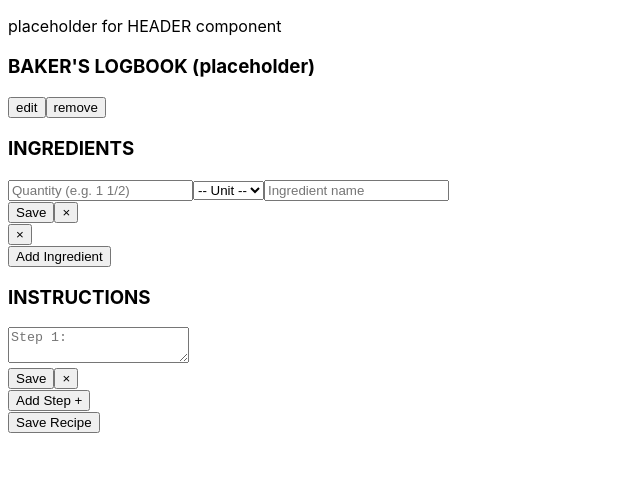
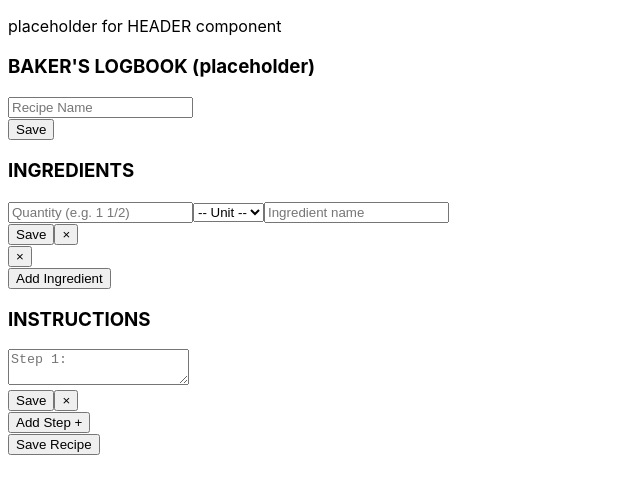
Before and after one commit to jisung594/bakers-logbook, an Angular app: page / in a window 1280 px wide. Shown: the top 494 px of the page, without its empty margins (0-640 px from the left). Built offline with nearby package versions, Linux system fonts and the light colour scheme; no server answers; what @angular/fire would draw is missing.

Commit message:
Listens for data changes in children forms / restructuring

```diff
--- a/src/app/recipe/recipe-form/recipe-form.html
+++ b/src/app/recipe/recipe-form/recipe-form.html
@@ -1,27 +1,31 @@
-
-<div *ngIf="recipeName.value.isEditing; else viewMode">
+<div class="recipe-form">
+    <div *ngIf="recipeName.isEditing; else viewMode">
         <input
             type="text"
             id="recipe-name"
-        formControlName="name"
+            [(ngModel)]="recipeName.value"
             placeholder="Recipe Name"
         />
         <div class="editing-options-editmode">
-        <button type="button" (click)="saveRecipeName(i)">Save</button>
+            <button type="button" (click)="saveRecipeName()">Save</button>
         </div>
     </div>
 
-<ng-template #viewMode class="editing-options-viewmode">
-    <p>{{ recipeName.value }}</p>
-    <button type="button" (click)="editRecipeName(i)">edit</button>
-    <button type="button" (click)="removeRecipeName(i)">remove</button>
+    <ng-template #viewMode>
+        <div class="editing-options-viewmode">
+            <h2>{{ recipeName.value || 'Untitled Recipe' }}</h2>
+            <button type="button" (click)="editRecipeName()">edit</button>
+        </div>
     </ng-template>
 
     <h3>INGREDIENTS</h3>
-<app-ingredients-form></app-ingredients-form>
+    <app-ingredients-form (ingredientsChange)="onIngredientsChange($event)">
+    </app-ingredients-form>
 
     <h3>INSTRUCTIONS</h3>
-<app-instructions-form></app-instructions-form>
+    <app-instructions-form (instructionsChange)="onInstructionsChange($event)">
+    </app-instructions-form>
 
     <!-- TODO: submit button for saving data to Firestore here -->
     <button type="button" (click)="saveRecipe()">Save Recipe</button>
+</div>
```
Lines whose indentation alone changed are shown as unchanged.
